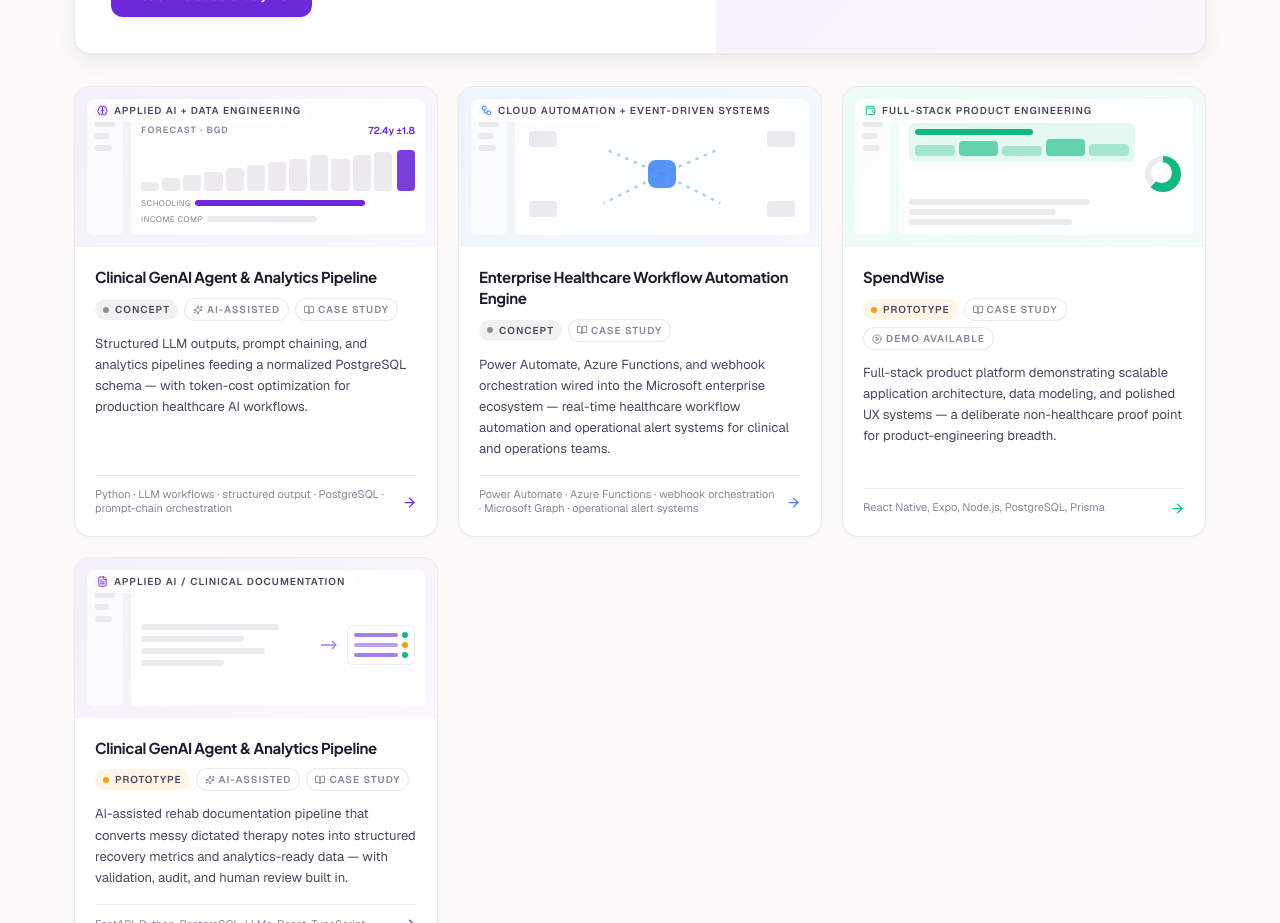
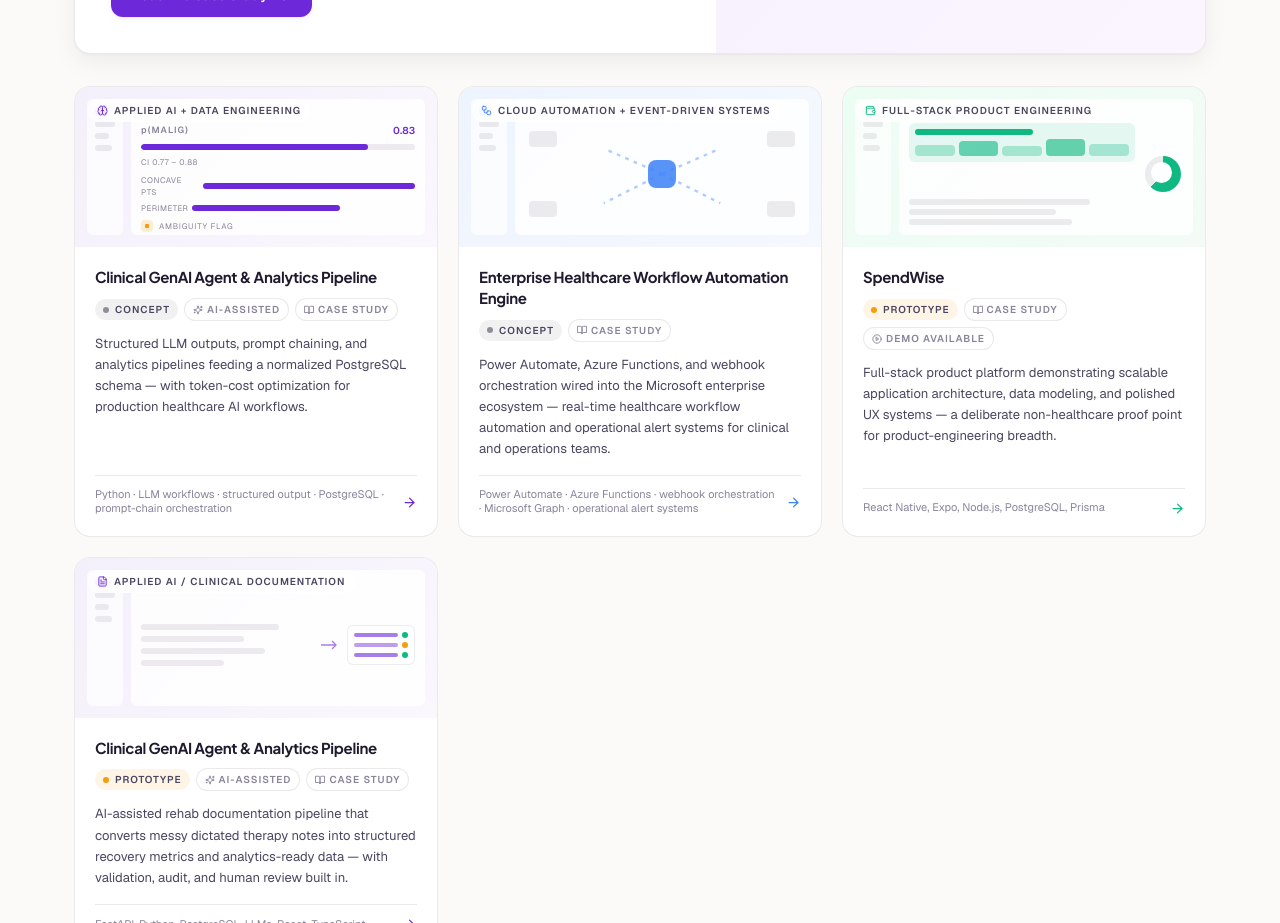
Before and after one commit to lloyd-delacruz/portfolio-website, a Next.js app in the folder frontend/: page / in a window 1280 px wide. Shown: the part 3660-4583 px from the top of the page. Built offline with nearby package versions, Linux system fonts and the light colour scheme.

Commit message:
fix(home): use triage PreviewMock variant for Clinical GenAI card

```diff
--- a/frontend/src/components/home/FeaturedWork.tsx
+++ b/frontend/src/components/home/FeaturedWork.tsx
@@ -56,7 +56,7 @@ export const PROJECTS: Project[] = [
   {
     badge: 'APPLIED AI + DATA ENGINEERING',
     TagIcon: Brain,
-    variant: 'forecast',
+    variant: 'triage',
     accent: 'var(--plum)',
     wash: 'linear-gradient(135deg,#f3f0fb,#fbf7fe)',
     title: 'Clinical GenAI Agent & Analytics Pipeline',
```
